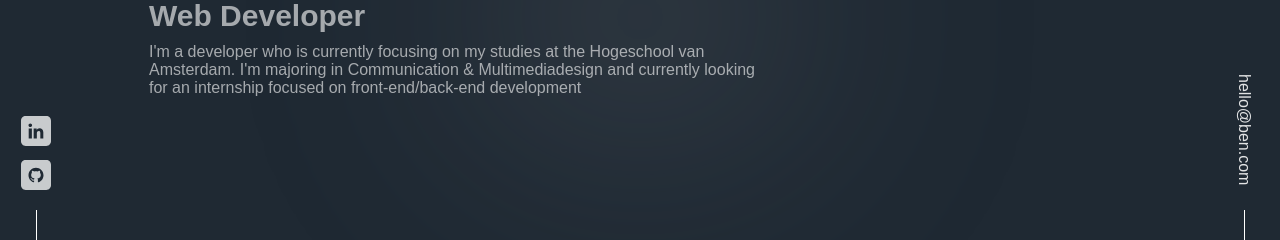
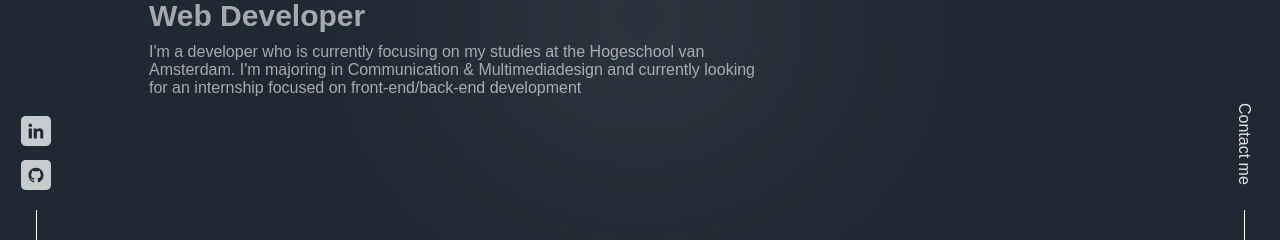
Before and after one commit to benl95/portfolio, a Next.js app: page / in a window 1280 px wide. Shown: the part 402-642 px from the top of the page. Built offline with nearby package versions, Linux system fonts and the light colour scheme.

Commit message:
chore: change to contact me

```diff
--- a/src/components/sections/Introduction.tsx
+++ b/src/components/sections/Introduction.tsx
@@ -100,7 +100,7 @@ const Introduction = ({
                                 target="_blank"
                                 rel="noreferrer"
                             >
-                                hello@ben.com
+                                Contact me
                             </a>
                         </li>
                     </ul>
@@ -114,7 +114,7 @@ const Introduction = ({
                         target="_blank"
                         rel="noreferrer"
                     >
-                        hello@ben.com
+                        Contact me
                     </a>
                 </div>
             </SideLink>
```
